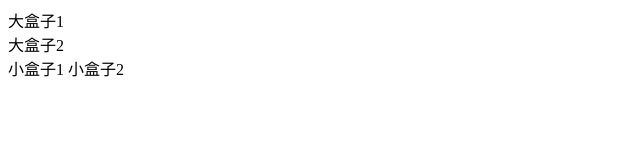
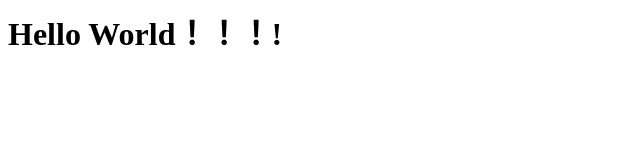
Before and after one commit to Lovenorth/Lovenorth.github.io, a plain HTML site: page index.html in a window 1280 px wide. Shown: the whole page, without its empty margins (0-640 px from the left). Drawn offline with Linux system fonts and the light colour scheme.

Commit message:
Update index.html

```diff
--- a/index.html
+++ b/index.html
@@ -1,13 +1,9 @@
-<!DOCTYPE html>
-<html lang="en">
-<head>
-    <meta charset="UTF-8">
-    <title>Title</title>
-</head>
-<body>
-<!--div:大盒子 独占一行
-    span:小盒子 一行可以放多个-->
-<div>大盒子1</div> <div>大盒子2</div>
-<span>小盒子1</span> <span>小盒子2</span>
-</body>
+<html>
+    <head>
+        <title>Hello</title>
+    </head>
+
+    <body>
+        <h1>Hello World！！！!</h1>
+    </body>
 </html>
```
